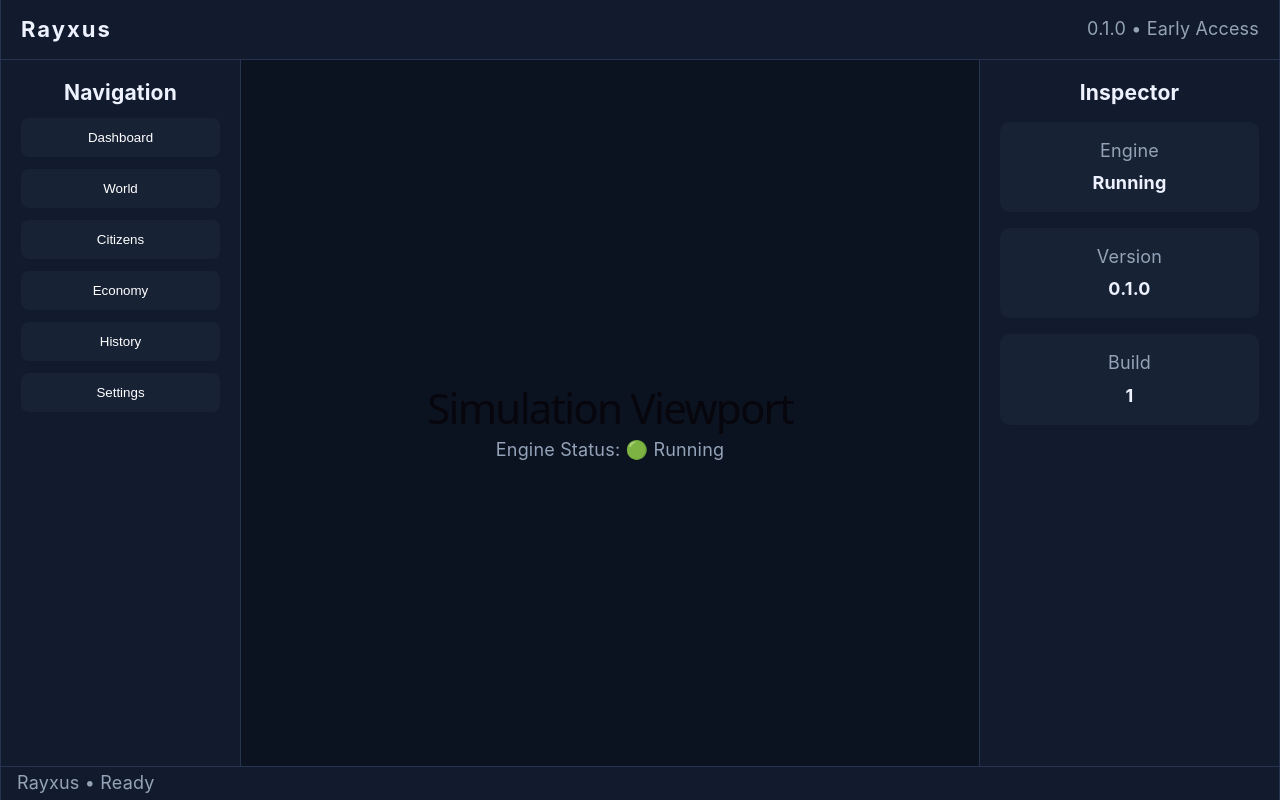
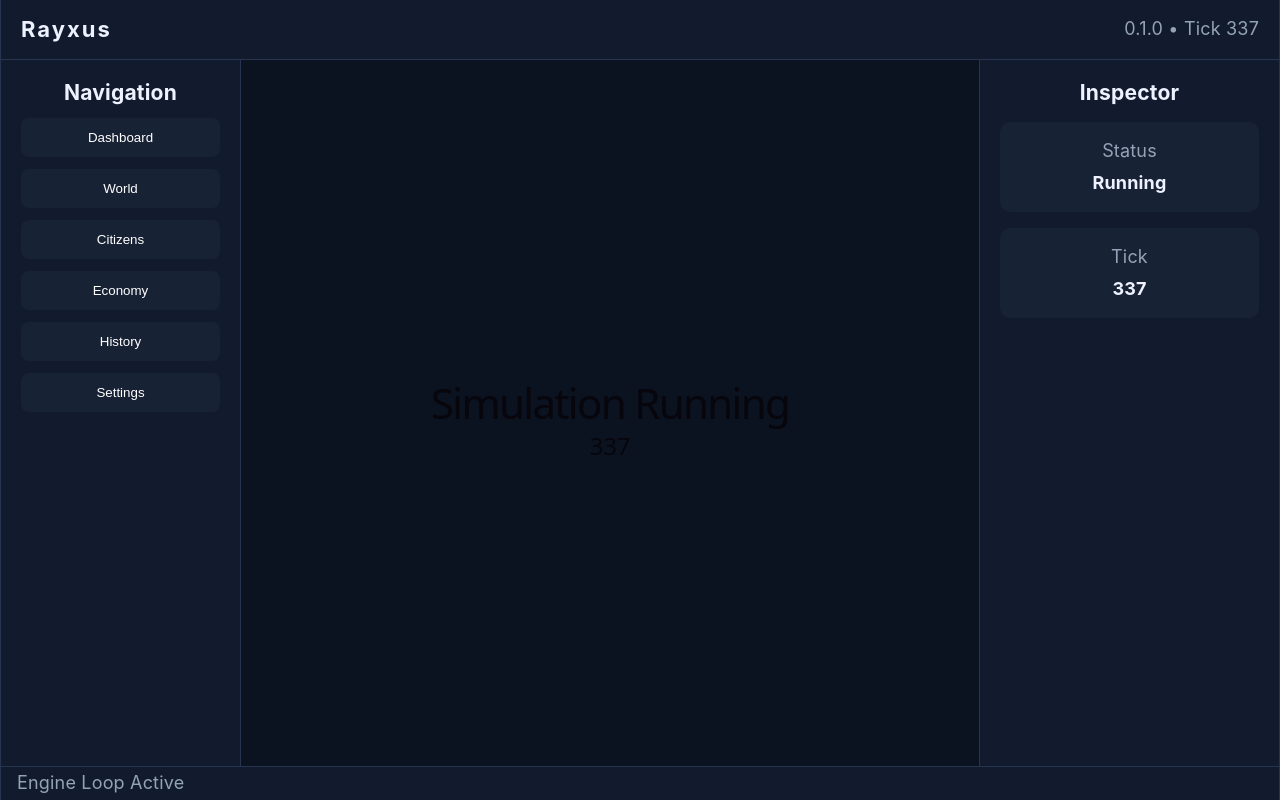
Before and after one commit to ruemugeo/rayxus, a React (Vite) app in the folder apps/web/: page / in a window 1280 px wide. Built offline with nearby package versions, Linux system fonts and the light colour scheme.

Commit message:
feat: implement live engine loop

```diff
--- a/apps/web/src/App.tsx
+++ b/apps/web/src/App.tsx
@@ -1,16 +1,34 @@
+import { useEffect, useState } from "react";
+
 import "./App.css";
+
 import { Engine, ENGINE } from "./engine";
 
 const engine = new Engine();
-engine.start();
 
 export default function App() {
+  const [tick, setTick] = useState(0);
+
+  useEffect(() => {
+    engine.start();
+
+    const ui = window.setInterval(() => {
+      setTick(engine.getState().tick);
+    }, 100);
+
+    return () => {
+      clearInterval(ui);
+      engine.stop();
+    };
+  }, []);
+
   return (
     <div className="app">
       <header className="topbar">
         <div className="logo">{ENGINE.name}</div>
+
         <div className="version">
-          {ENGINE.version} • {ENGINE.stage}
+          {ENGINE.version} • Tick {tick}
         </div>
       </header>
 
@@ -28,8 +46,9 @@ export default function App() {
 
         <main className="viewport">
           <div className="viewport-placeholder">
-            <h1>Simulation Viewport</h1>
-            <p>Engine Status: {engine.isRunning ? "🟢 Running" : "🔴 Stopped"}</p>
+            <h1>Simulation Running</h1>
+
+            <h2>{tick}</h2>
           </div>
         </main>
 
@@ -37,24 +56,19 @@ export default function App() {
           <h3>Inspector</h3>
 
           <div className="card">
-            <p>Engine</p>
-            <strong>{engine.isRunning ? "Running" : "Stopped"}</strong>
+            <p>Status</p>
+            <strong>Running</strong>
           </div>
 
           <div className="card">
-            <p>Version</p>
-            <strong>{ENGINE.version}</strong>
-          </div>
-
-          <div className="card">
-            <p>Build</p>
-            <strong>{ENGINE.build}</strong>
+            <p>Tick</p>
+            <strong>{tick}</strong>
           </div>
         </aside>
       </div>
 
       <footer className="statusbar">
-        {ENGINE.name} • Ready
+        Engine Loop Active
       </footer>
     </div>
   );
--- a/apps/web/src/engine/Engine.ts
+++ b/apps/web/src/engine/Engine.ts
@@ -1,17 +1,37 @@
+import { GameLoop } from "./GameLoop";
+import type { EngineState } from "./EngineState";
+
 export class Engine {
-  private running = false;
+  private readonly loop = new GameLoop();
 
-  start(): void {
-    this.running = true;
-    console.log("🚀 Rayxus Engine Started");
+  private readonly state: EngineState = {
+    running: false,
+    tick: 0,
+    fps: 60
+  };
+
+  private timer?: number;
+
+  start() {
+    if (this.state.running) return;
+
+    this.state.running = true;
+
+    this.timer = window.setInterval(() => {
+      this.loop.update();
+      this.state.tick = this.loop.getTick();
+    }, 16);
   }
 
-  stop(): void {
-    this.running = false;
-    console.log("🛑 Rayxus Engine Stopped");
+  stop() {
+    if (this.timer) {
+      clearInterval(this.timer);
+    }
+
+    this.state.running = false;
   }
 
-  get isRunning(): boolean {
-    return this.running;
+  getState() {
+    return this.state;
   }
 }
--- /dev/null
+++ b/apps/web/src/engine/EngineState.ts
@@ -0,0 +1,5 @@
+export interface EngineState {
+  running: boolean;
+  tick: number;
+  fps: number;
+}
```
